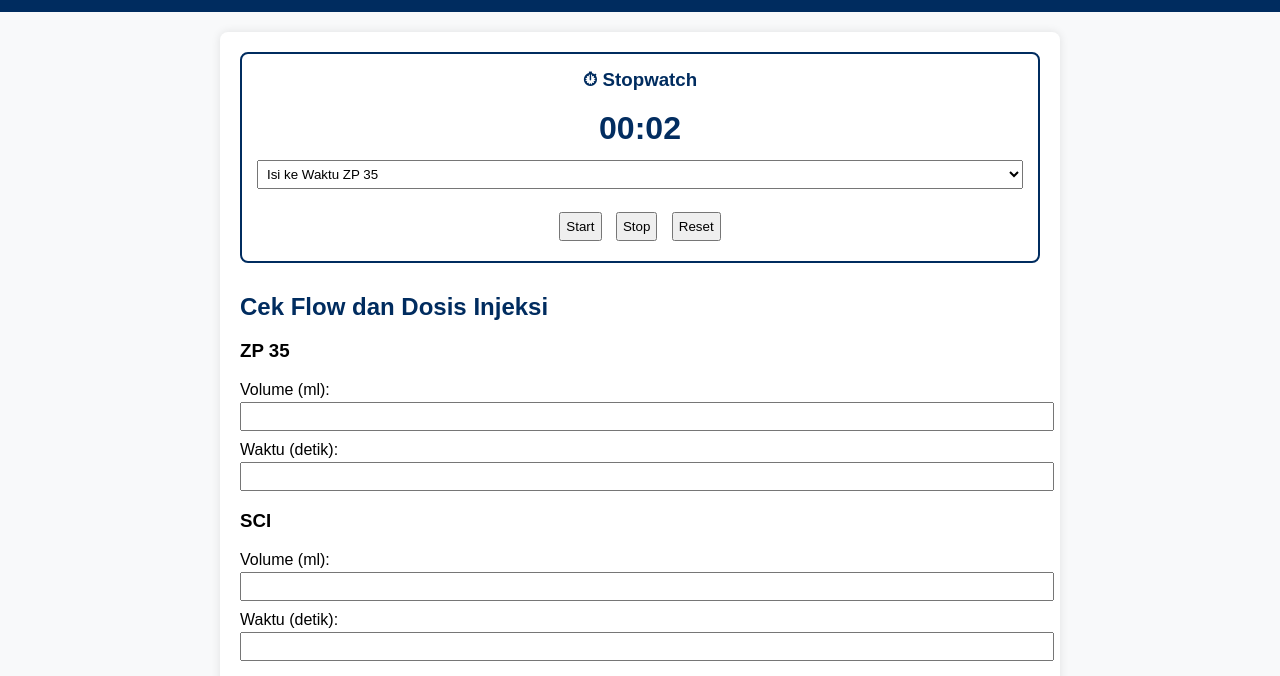
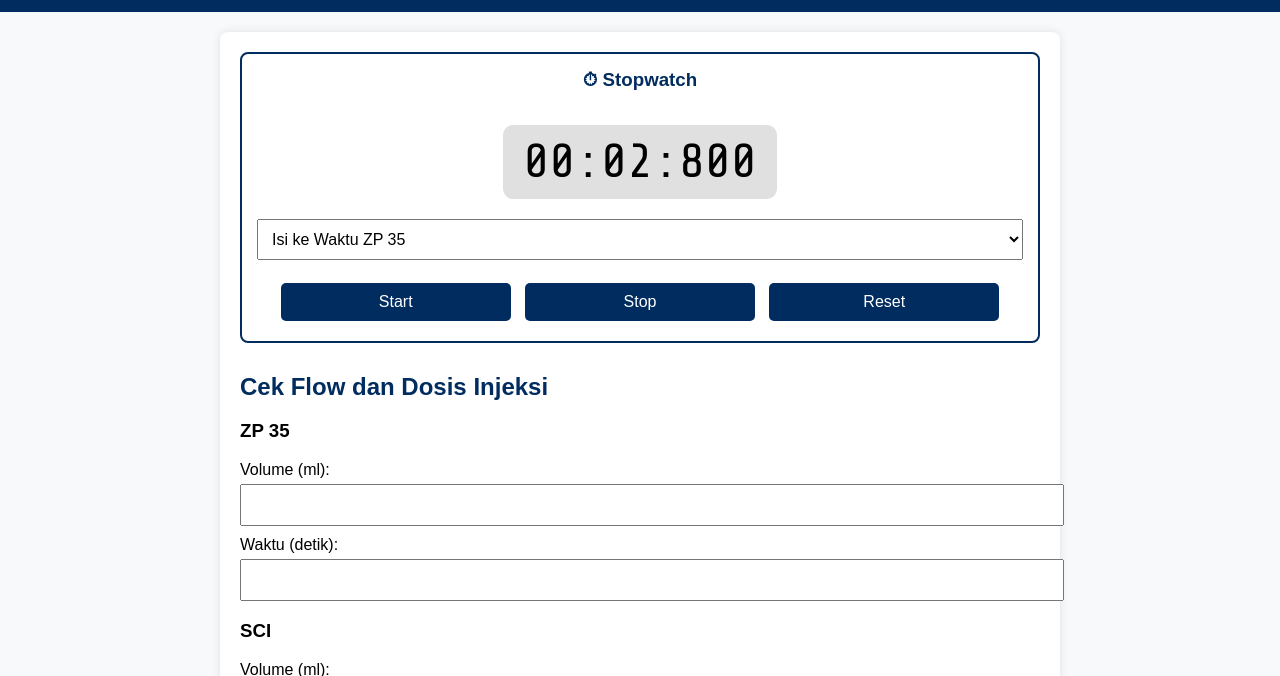
Before and after one commit to geza23/Chemical-Calculator---PT.-Lautan-Air-Indonesia, a website: page index.html in a window 1280 px wide. Both pictures are taken after a click on the button "Start". Shown: the part 58-734 px from the top of the page. Drawn offline with nearby package versions, Linux system fonts and the light colour scheme.

Commit message:
Update index.html

```diff
--- a/index.html
+++ b/index.html
@@ -4,6 +4,7 @@
   <meta charset="UTF-8" />
   <meta name="viewport" content="width=device-width, initial-scale=1.0"/>
   <title>Monitoring Flow, Dosis, dan Top Up Chemical</title>
+  <link href="https://fonts.googleapis.com/css2?family=Share+Tech+Mono&display=swap" rel="stylesheet">
   <style>
     body {
       font-family: Arial, sans-serif;
@@ -41,9 +42,10 @@
       margin-top: 10px;
     }
     input, select, button {
-      padding: 5px;
+      padding: 10px;
+      font-size: 16px;
       width: 100%;
-      margin-top: 3px;
+      margin-top: 5px;
     }
     .result {
       margin-top: 10px;
@@ -63,20 +65,23 @@
       color: #002c5f;
     }
     .stopwatch-display {
-      font-size: 2em;
-      font-weight: bold;
-      margin: 10px 0;
-      color: #002c5f;
-      animation: pulse 1s infinite;
-    }
-    @keyframes pulse {
-      0% { transform: scale(1); opacity: 1; }
-      50% { transform: scale(1.1); opacity: 0.7; }
-      100% { transform: scale(1); opacity: 1; }
+      font-size: 3em;
+      font-family: 'Share Tech Mono', monospace;
+      background: #e0e0e0;
+      border-radius: 10px;
+      display: inline-block;
+      padding: 10px 20px;
+      color: #000;
+      margin: 15px 0;
     }
     .stopwatch button {
-      width: auto;
+      width: 30%;
       margin: 5px;
+      font-size: 16px;
+      background-color: #002c5f;
+      color: white;
+      border: none;
+      border-radius: 5px;
     }
   </style>
 </head>
@@ -89,7 +94,7 @@
   <div class="container">
     <div class="stopwatch">
       <h3>⏱ Stopwatch</h3>
-      <div class="stopwatch-display" id="display">00:00</div>
+      <div class="stopwatch-display" id="display">00:00:000</div>
       <select id="targetField">
         <option value="time1">Isi ke Waktu ZP 35</option>
         <option value="time2">Isi ke Waktu SCI</option>
@@ -179,36 +184,41 @@
     });
 
     let stopwatchInterval;
-    let elapsedSeconds = 0;
+    let startTime;
 
     function updateDisplay() {
-      const minutes = String(Math.floor(elapsedSeconds / 60)).padStart(2, '0');
-      const seconds = String(elapsedSeconds % 60).padStart(2, '0');
-      document.getElementById('display').innerText = `${minutes}:${seconds}`;
+      const now = new Date().getTime();
+      const elapsed = now - startTime;
+      const minutes = String(Math.floor((elapsed / 60000) % 60)).padStart(2, '0');
+      const seconds = String(Math.floor((elapsed / 1000) % 60)).padStart(2, '0');
+      const milliseconds = String(Math.floor((elapsed % 1000))).padStart(3, '0');
+      document.getElementById('display').innerText = `${minutes}:${seconds}:${milliseconds}`;
     }
 
     function startTimer() {
       if (stopwatchInterval) return;
-      stopwatchInterval = setInterval(() => {
-        elapsedSeconds++;
-        updateDisplay();
-      }, 1000);
+      startTime = new Date().getTime() - (elapsedTime || 0);
+      stopwatchInterval = setInterval(updateDisplay, 50);
     }
 
     function stopTimer() {
       clearInterval(stopwatchInterval);
       stopwatchInterval = null;
-      const target = document.getElementById('targetField').value;
-      document.getElementById(target).value = elapsedSeconds;
+      const now = new Date().getTime();
+      const elapsed = now - startTime;
+      elapsedTime = elapsed;
+      document.getElementById(document.getElementById('targetField').value).value = (elapsed / 1000).toFixed(2);
       calculate();
     }
 
     function resetTimer() {
       clearInterval(stopwatchInterval);
       stopwatchInterval = null;
-      elapsedSeconds = 0;
-      updateDisplay();
+      elapsedTime = 0;
+      document.getElementById('display').innerText = "00:00:000";
     }
+
+    let elapsedTime = 0;
   </script>
 </body>
 </html>
```
